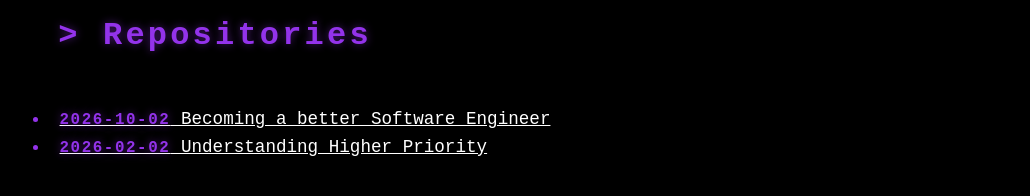
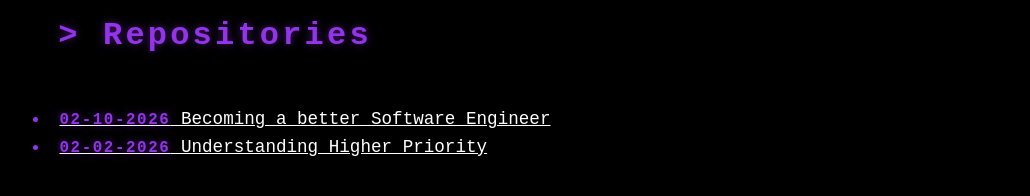
Before and after one commit to sssolano/sebastian.github.io, a Jekyll site: the page built from blog_main_page.html, in a window 1280 px wide. Shown: the part 425-621 px from the top of the page, without its empty margins (250-1280 px from the left). Built offline with Jekyll 4.4.1, drawn with Linux system fonts in a browser that asks for light colours.

Commit message:
Fix loading issues

```diff
--- a/_layouts/base.html
+++ b/_layouts/base.html
@@ -4,7 +4,7 @@
   <meta charset="UTF-8">
   <meta name="viewport" content="width=device-width, initial-scale=1.0">
   <title>{{ page.title }}</title>
-  <link rel="stylesheet" href="/css/index.css">
+  <link rel="stylesheet" href="{{ site.baseurl }}/css/index.css">
 </head>
 <body class="background">
   {{ content }}
--- a/blog_main_page.html
+++ b/blog_main_page.html
@@ -1,32 +1,22 @@
 ---
 layout: base
-title: Blog
+title: Blogs
 ---
-<!DOCTYPE html>
-<html lang="en">
-<head>
-    <meta charset="UTF-8">
-    <meta name="viewport" content="width=device-width, initial-scale=1.0">
-    <title>Sebastian</title>
-    <link rel="stylesheet" href="/css/blog_main_page.css">
-</head>
-<body class="background">
+<link rel="stylesheet" href="{{ site.baseurl }}/css/blog_main_page.css">
+
 <nav class="top-right-corner">
-        <a class="top-right-corner-link" href="/index.html">Main/</a>
+    <a class="top-right-corner-link" href="{{ site.baseurl }}/index.html">Main/</a>
     <a class="top-right-corner-link" href=".html">Socials</a>
 </nav>
-    <img src="/img/final-gif.gif" class="gif-style">
+<img src="{{ site.baseurl }}/img/final-gif.gif" class="gif-style">
 <h1>> Repositories </h1>
 <ul>
      {% for post in site.posts %}
         <li>
-                <a href="{{ post.url }}" class="blogs_post">
-                    <span class="post-date">{{ post.date | date: "%Y-%m-%d" }}</span>
+            <a href="{{ site.baseurl }}{{ post.url }}" class="blogs_post">
+                <span class="post-date">{{ post.date | date: "%d-%m-%Y" }}</span>
                 {{ post.title }}
             </a>
         </li>
       {% endfor %}
 </ul>
-
-</body>
-</html>
--- a/index.html
+++ b/index.html
@@ -1,6 +1,6 @@
 ---
 layout: base
-title: Home
+title: sebastian
 ---
 
 <nav class="top-right-corner">
```
Lines whose indentation alone changed are shown as unchanged.
